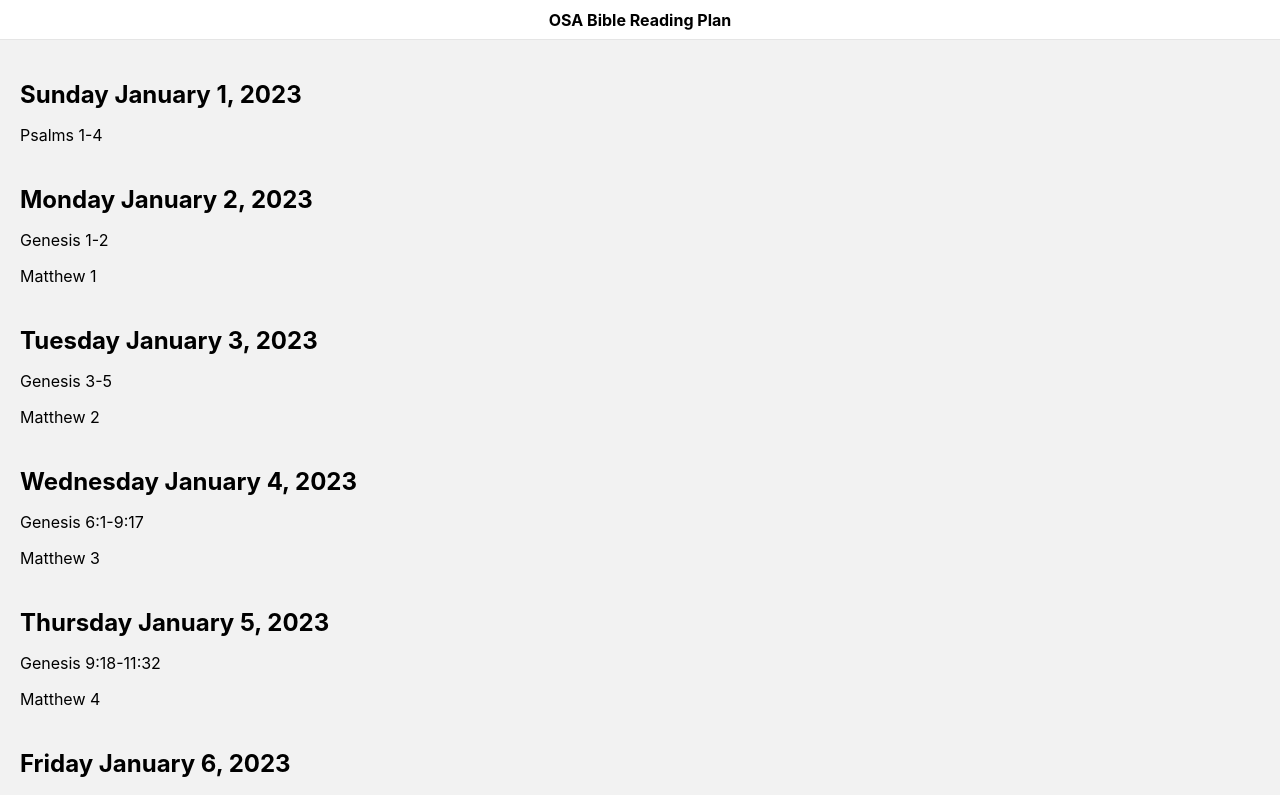
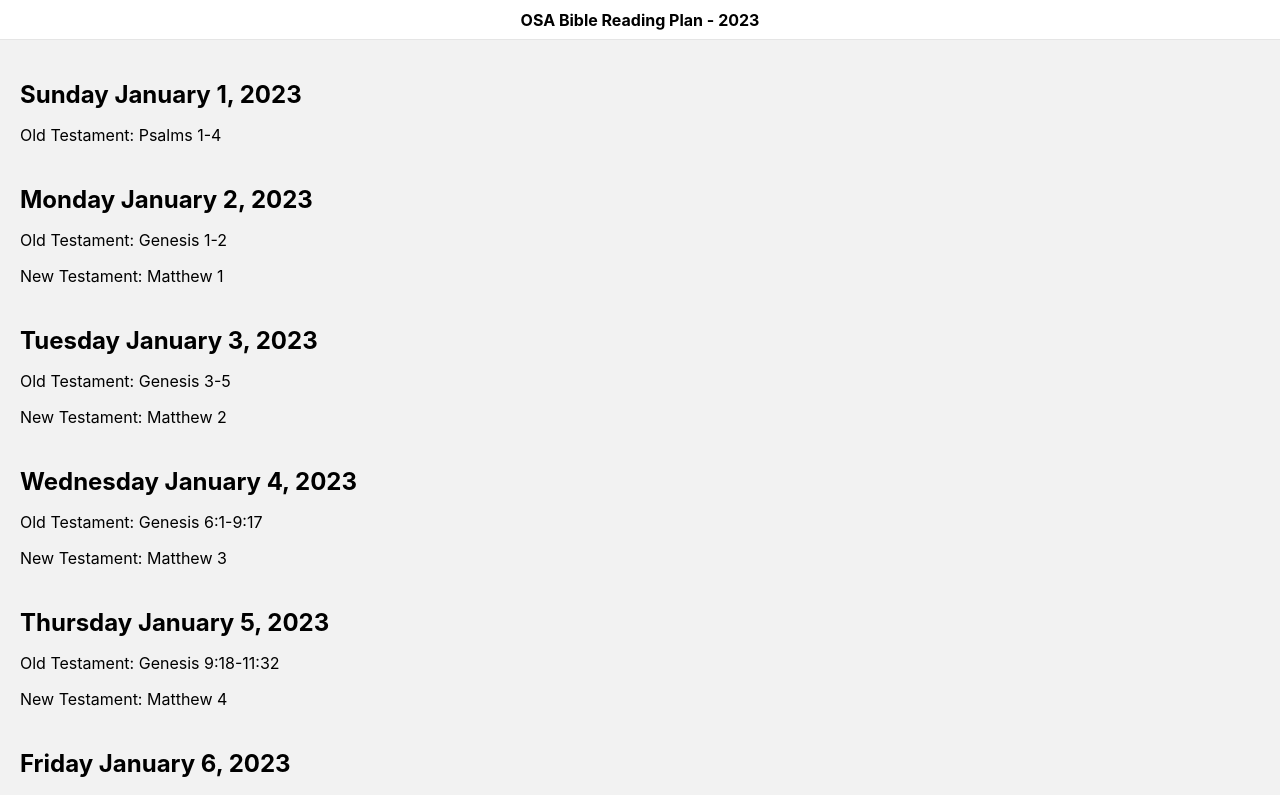
Before and after one commit to sgbenner/osa-bible-reading-plan, a React (Create React App) app: page / in a window 1280 px wide. Shown: the top 795 px of the page. Built offline with nearby package versions, Linux system fonts and the light colour scheme.

Commit message:
formatting updates

```diff
--- a/src/components/Content.js
+++ b/src/components/Content.js
@@ -17,8 +17,8 @@ const Content = ({ styles }) => {
         return (
           <div key={i} style={{ marginBottom: 40 }}>
             <h2 style={{ marginBottom: 0 }}>{moment(post.day).format('dddd MMMM D, YYYY')}</h2>
-            <p>{post.oldTestament}</p>
-            <p>{post.newTestament}</p>
+            <p>{post.oldTestament !== '' ? `Old Testament: ${post.oldTestament}`: '' }</p>
+            <p>{post.newTestament !== '' ? `New Testament: ${post.newTestament}` : '' }</p>
           </div>
         );
       })}
--- a/src/components/TopBar.js
+++ b/src/components/TopBar.js
@@ -19,7 +19,7 @@ const TopBar = ({ styles }) => {
   return (
     <div style={topBarStyle}>
       <span></span>
-      OSA Bible Reading Plan
+      OSA Bible Reading Plan - 2023
       <span></span>
     </div>
   );
```
